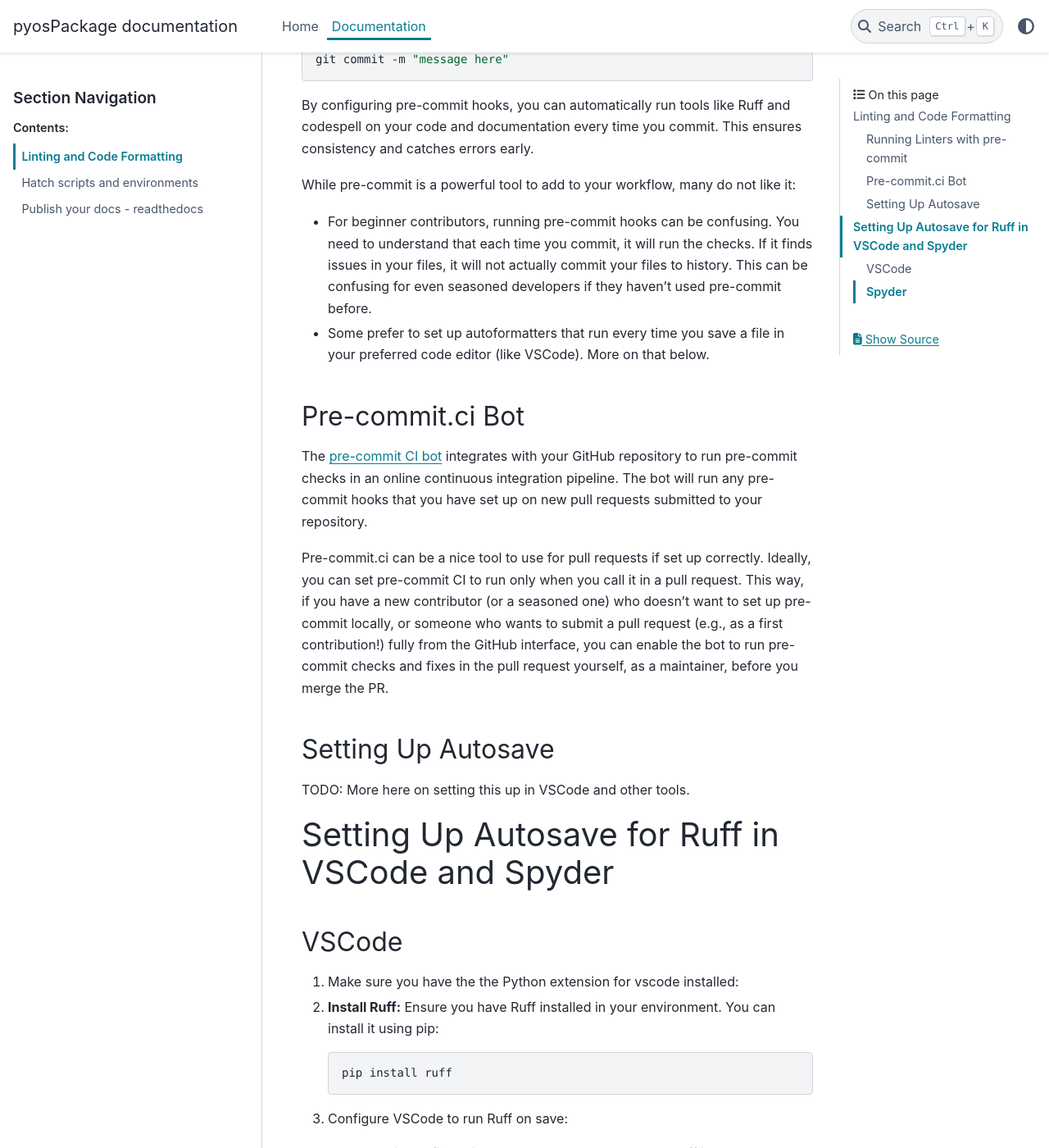
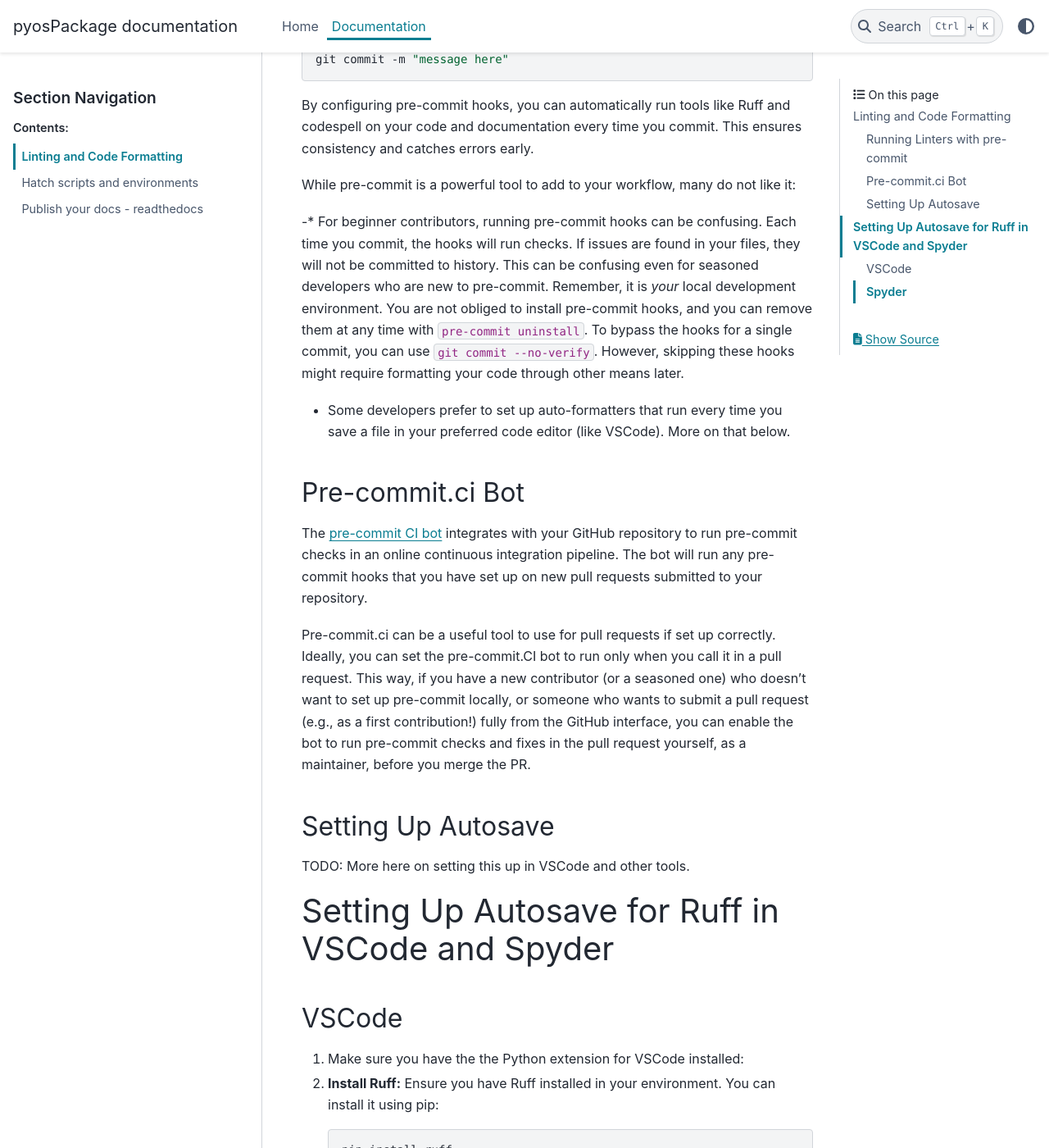
Before and after one commit to pyOpenSci/pyosPackage, a Sphinx documentation site: the page built from docs/documentation/code-format-lint.md, in a window 1280 px wide and 1400 px high, scrolled down 682 px. Shown: the whole window at 82% size. Built offline with Sphinx 7.4.7 and the PyData theme 0.15.4, drawn with Linux system fonts in a browser that asks for light colours; the version number could not be read and is left out; some of the changed text lies outside the part shown.

```diff
--- a/docs/documentation/code-format-lint.md
+++ b/docs/documentation/code-format-lint.md
@@ -33,13 +33,9 @@ consistency and catches errors early.
 
 While pre-commit is a powerful tool to add to your workflow, many do not like it:
 
-* For beginner contributors, running pre-commit hooks can be confusing. You need
-  to understand that each time you commit, it will run the checks. If it finds
-  issues in your files, it will not actually commit your files to history. This
-  can be confusing for even seasoned developers if they haven't used pre-commit
-  before.
-* Some prefer to set up autoformatters that run every time you save a file in
-  your preferred code editor (like VSCode). More on that below.
+-* For beginner contributors, running pre-commit hooks can be confusing. Each time you commit, the hooks will run checks. If issues are found in your files, they will not be committed to history. This can be confusing even for seasoned developers who are new to pre-commit. Remember, it is *your* local development environment. You are not obliged to install pre-commit hooks, and you can remove them at any time with `pre-commit uninstall`. To bypass the hooks for a single commit, you can use `git commit --no-verify`. However, skipping these hooks might require formatting your code through other means later.
+
+* Some developers prefer to set up auto-formatters that run every time you save a file in your preferred code editor (like VSCode). More on that below.
 
 ## Pre-commit.ci Bot
 
@@ -48,8 +44,8 @@ repository to run pre-commit checks in an online continuous integration pipeline
 The bot will run any pre-commit hooks that you have set up on new pull requests
 submitted to your repository.
 
-Pre-commit.ci can be a nice tool to use for pull requests if set up correctly.
-Ideally, you can set pre-commit CI to run only when you call it in a pull
+Pre-commit.ci can be a useful tool to use for pull requests if set up correctly.
+Ideally, you can set the pre-commit.CI bot to run only when you call it in a pull
 request. This way, if you have a new contributor (or a seasoned one) who doesn't
 want to set up pre-commit locally, or someone who wants to submit a pull request
 (e.g., as a first contribution!) fully from the GitHub interface, you can enable
@@ -64,7 +60,7 @@ TODO: More here on setting this up in VSCode and other tools.
 
 ## VSCode
 
-1. Make sure you have the  the Python extension for vscode installed:
+1. Make sure you have the  the Python extension for VSCode installed:
 
 1. **Install Ruff:**
    Ensure you have Ruff installed in your environment. You can install it using pip:
```
Also changed, not shown: other parts of docs/documentation/code-format-lint.md (+9 -3 lines).
